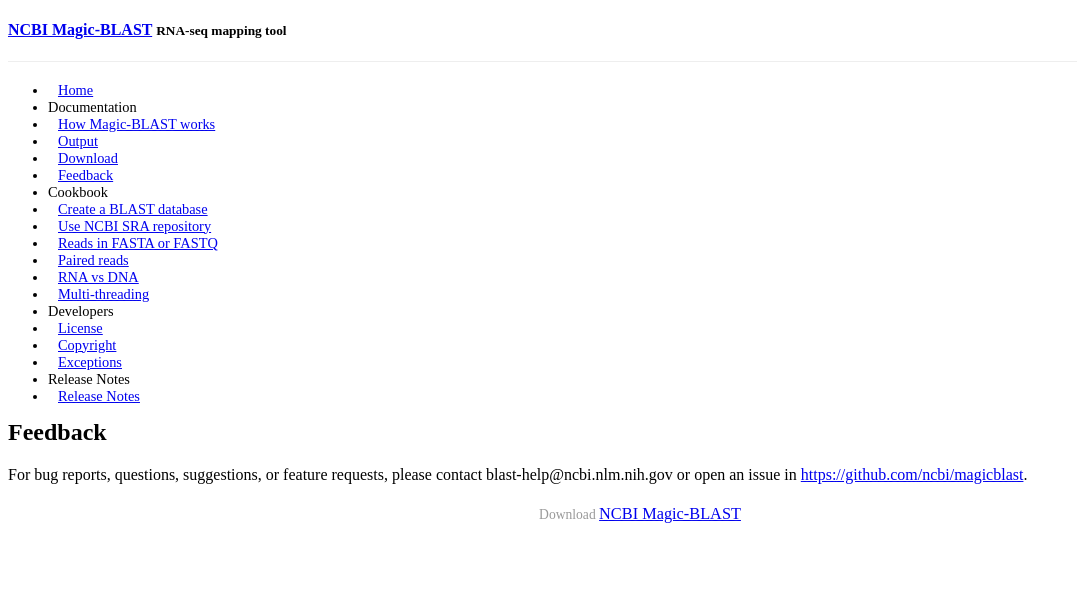
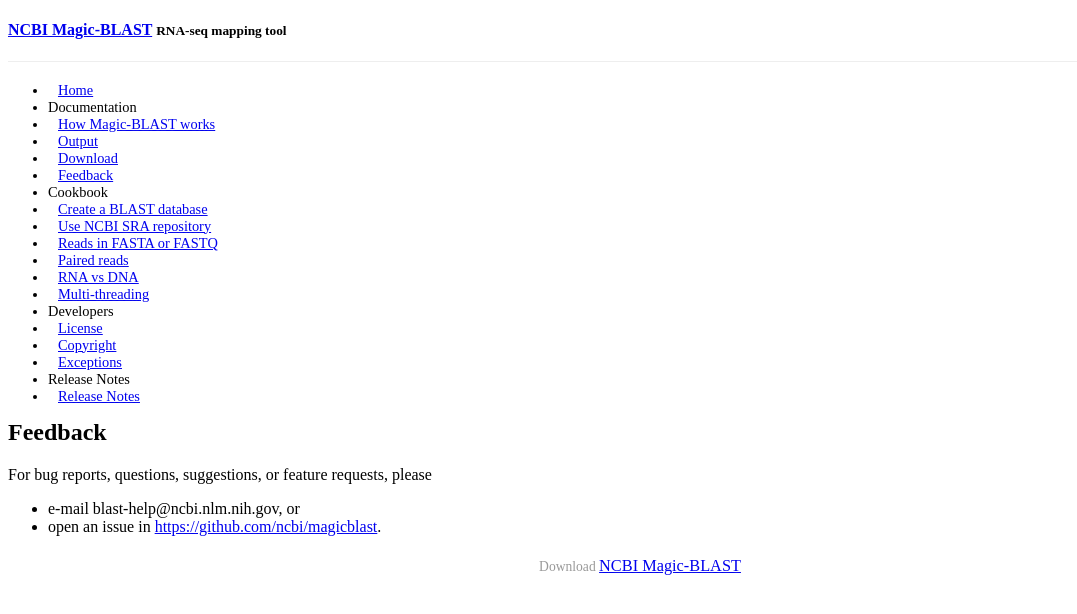
Before and after one commit to ncbi/magicblast, a Jekyll site: the page built from docs/_posts/2020-07-14-contact.md, in a window 1280 px wide. Shown: the top 614 px of the page, without its empty margins (0-1077 px from the left). Built offline with Jekyll 4.4.1, drawn with Linux system fonts in a browser that asks for light colours; a style sheet for code colours, icons or effects is not loaded.

Commit message:
Updated formatting

```diff
--- a/docs/_posts/2020-07-14-contact.md
+++ b/docs/_posts/2020-07-14-contact.md
@@ -5,4 +5,6 @@
 order: 3
 ---
 
-For bug reports, questions, suggestions, or feature requests, please contact blast-help@ncbi.nlm.nih.gov or open an issue in [https://github.com/ncbi/magicblast](https://github.com/ncbi/magicblast).
+For bug reports, questions, suggestions, or feature requests, please
+- e-mail blast-help@ncbi.nlm.nih.gov, or
+-  open an issue in [https://github.com/ncbi/magicblast](https://github.com/ncbi/magicblast).
```
